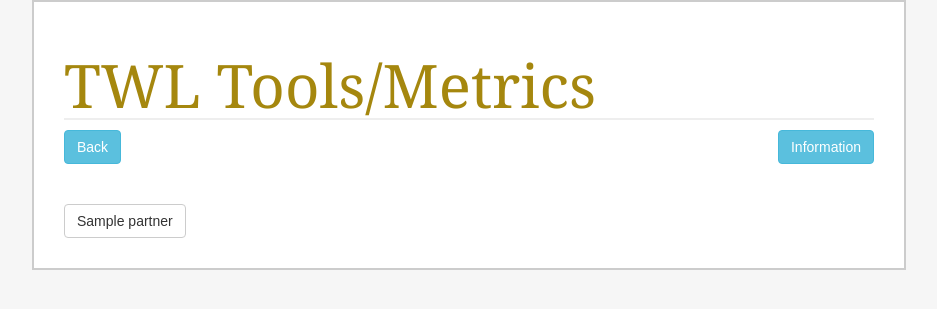
After one commit to Samwalton9/TWL-tools, a Flask app: template templates/metrics.html in a window 1280 px wide. The commit adds this page. Shown: the top 309 px of the page, without its empty margins (246-1183 px from the left). Run offline with Flask 2, Linux system fonts and the light colour scheme; the template is opened without the code that fills it: most values are stand-ins (such as "Sample title", 1, 10 or a date in 2020); some libraries are stand-ins or nearby versions.

Commit message:
Added, and linked to, metrics index.

```diff
--- a/app.py
+++ b/app.py
@@ -132,6 +132,12 @@ def individual_log(log_file):
     return flask.render_template('pageviews.html', results=results, type='log')
 
 
+@app.route('/metrics')
+def metrics_index():
+    partner_list = metrics.CollectMetrics().list_partners()
+    return flask.render_template('metrics.html', partners= partner_list)
+
+
 @app.route('/metrics/<partner_name>')
 def partner_metrics(partner_name):
     pub_metrics = metrics.CollectMetrics(partner_name)
--- a/metrics.py
+++ b/metrics.py
@@ -9,7 +9,7 @@ def get_column(worksheet, col_num):
 
 class CollectMetrics:
 
-	def __init__(self, partner_name):
+	def __init__(self, partner_name= None):
 		self.partner_name = partner_name
 		g_client = logins.gspread_login()
 		metrics_sheet = g_client.open_by_key('1W7LRnkBrppOx_Yhoa8r0XBMDowGCjmmaHEol7Cj1TvM')
@@ -27,6 +27,10 @@ class CollectMetrics:
 
 		self.metrics_dates = first_worksheet.row_values(1)[7:]
 		self.all_values = first_worksheet.get_all_values()
+
+	def list_partners(self):
+		partner_list = [x for i,x in enumerate(self.partner_names) if self.display_check[i] == 'x']
+		return sorted(set(partner_list))
 
 	def list_urls(self):
 		selected_urls = []
--- a/static/style.css
+++ b/static/style.css
@@ -37,3 +37,6 @@ canvas {
 	height:20%;
 	width: 90%;
 }
+.metrics-partners {
+	margin-top:2em;
+}
--- a/templates/index.html
+++ b/templates/index.html
@@ -9,8 +9,9 @@
   <div class="sidebartext">
     {% if current_user.is_authenticated %}
       <a href="{{ url_for('periodicals') }}">Periodicals</a><br/>
-      <a href="{{ url_for('pageviews') }}">Pageviews</a>
+      <a href="{{ url_for('pageviews') }}">Pageviews</a><br/>
     {% endif %}
+    <a href="{{ url_for('metrics_index') }}">Metrics</a>
   </div>
 </div>
 <div class=page>
@@ -30,6 +31,7 @@
       <a href="{{ url_for('periodicals') }}" class="btn btn-info btn-lg">Periodicals</a>
       <a href="{{ url_for('pageviews') }}" class="btn btn-info btn-lg">Pageviews</a>
     {% endif %}
+    <a href="{{ url_for('metrics_index') }}" class="btn btn-info btn-lg">Link metrics</a>
   </div>
 
   <hr>
--- /dev/null
+++ b/templates/metrics.html
@@ -0,0 +1,21 @@
+<!doctype html>
+<head>
+  <script src="{{ url_for('static', filename='js/moment.js')}}"></script>
+  <script src="{{ url_for('static', filename='js/Chart.js')}}"></script>
+</head>
+<title>TWL Tools - Metrics</title>
+<link rel=stylesheet href="{{ url_for('static', filename='bootstrap.min.css') }}">
+<link rel=stylesheet href="{{ url_for('static', filename='style.css') }}">
+<div class=page>
+  <h1>TWL Tools/Metrics</h1>
+  <a href="{{ url_for('index') }}" class="btn btn-info">Back</a>
+  <a href="{{ url_for('metrics_info') }}" class="btn btn-info pull-right">Information</a>
+  <br/>
+
+  <div class="metrics-partners">
+	  {% for partner in partners %}
+	  	<a href="{{ url_for('partner_metrics', partner_name= partner) }}" class="btn btn-default"> {{ partner }}</a><br/>
+	  {% endfor %}
+  </div>
+
+</div>
--- a/templates/metrics_partner.html
+++ b/templates/metrics_partner.html
@@ -8,7 +8,7 @@
 <link rel=stylesheet href="{{ url_for('static', filename='style.css') }}">
 <div class=page>
   <h1>TWL Tools/Metrics</h1>
-  <a href="{{ url_for('index') }}" class="btn btn-info">Back</a>
+  <a href="{{ url_for('metrics_index') }}" class="btn btn-info">Back</a>
   <a href="{{ url_for('metrics_info') }}" class="btn btn-info pull-right">Information</a>
   <h2>{{ current_partner }} link metrics</h2>
 
```
